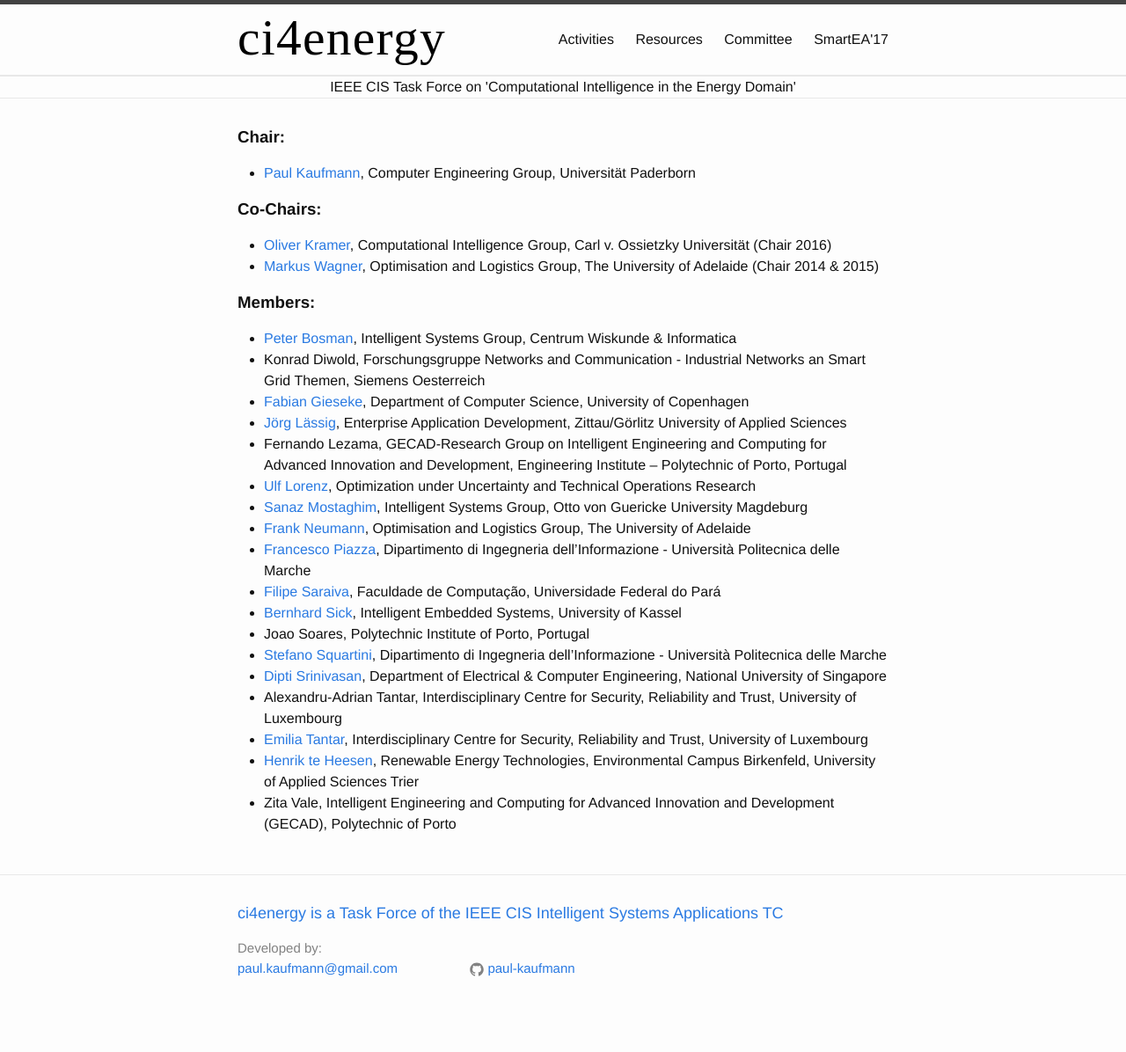
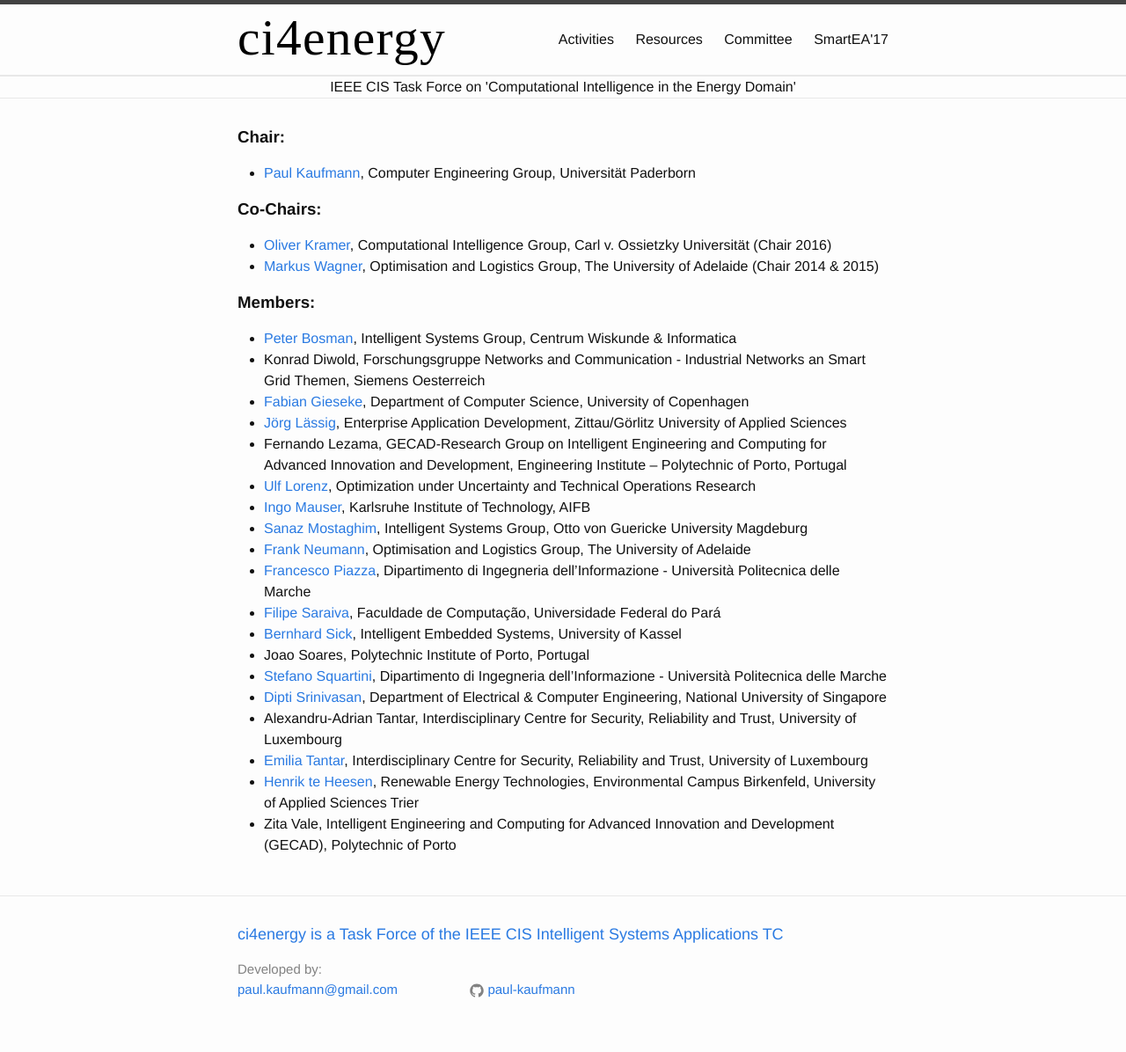
Before and after one commit to ci4energy/ci4energy.github.io, a Jekyll site: the page built from committee.md, in a window 1280 px wide. Shown: the whole page at 88% size. Built offline with Jekyll 4.4.1, drawn with Linux system fonts in a browser that asks for light colours; before the commit the page ends 1172 px from its top, so only the background shows below that.

Commit message:
no message

```diff
--- a/committee.md
+++ b/committee.md
@@ -22,6 +22,7 @@
 - <a href="http://www.enterprise-application-development.org/group/joerg-laessig.html">Jörg Lässig</a>, Enterprise Application Development, Zittau/Görlitz University of Applied Sciences
 - Fernando Lezama, GECAD-Research Group on Intelligent Engineering and Computing for Advanced Innovation and Development, Engineering Institute – Polytechnic of Porto, Portugal
 - <a href="http://www.wiwi.uni-siegen.de/technologiemanagement/">Ulf Lorenz</a>, Optimization under Uncertainty and Technical Operations Research
+- <a href="http://www.aifb.kit.edu/web/Ingo_Mauser/en">Ingo Mauser</a>, Karlsruhe Institute of Technology, AIFB
 - <a href="http://is.cs.ovgu.de/SanazMostaghim.html">Sanaz Mostaghim</a>, Intelligent Systems Group, Otto von Guericke University Magdeburg
 - <a href="http://cs.adelaide.edu.au/%7Efrank">Frank Neumann</a>, Optimisation and Logistics Group, The University of Adelaide
 - <a href="http://www.dii.univpm.it/francesco.piazza">Francesco Piazza</a>, Dipartimento di Ingegneria dell'Informazione - Università Politecnica delle Marche
```
